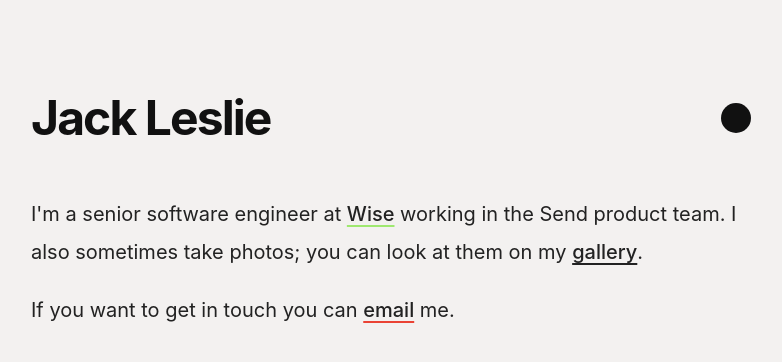
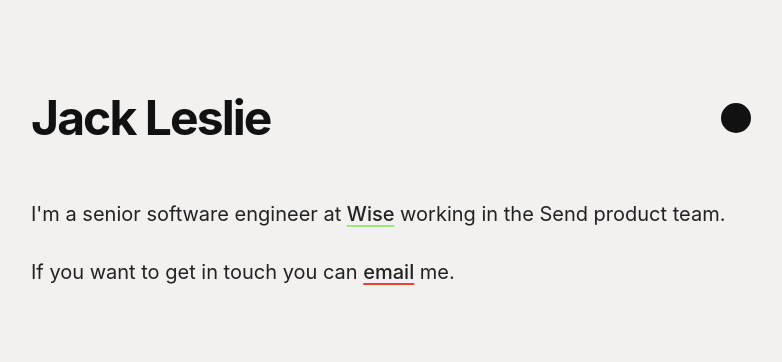
Before and after one commit to jackleslie/dev, a Next.js app: page / in a window 1280 px wide. Shown: the top 362 px of the page, without its empty margins (249-1031 px from the left). Built offline with nearby package versions, Linux system fonts and the light colour scheme.

Commit message:
update email

```diff
--- a/src/pages/index.tsx
+++ b/src/pages/index.tsx
@@ -1,5 +1,4 @@
 import React from "react";
-import Link from "next/link";
 import { Layout } from "../components/layout/layout";
 
 export default function Index() {
@@ -10,12 +9,11 @@ export default function Index() {
         <a href="https://wise.com" className="wise">
           Wise
         </a>{" "}
-        working in the Send product team. I also sometimes take photos;
-        you can look at them on my <Link href="/gallery">gallery</Link>.
+        working in the Send product team.
       </p>
       <p>
         If you want to get in touch you can{" "}
-        <a href="mailto:jackjdleslie@gmail.com" className="gmail">
+        <a href="mailto:info@jackleslie.dev" className="gmail">
           email
         </a>{" "}
         me.
```
